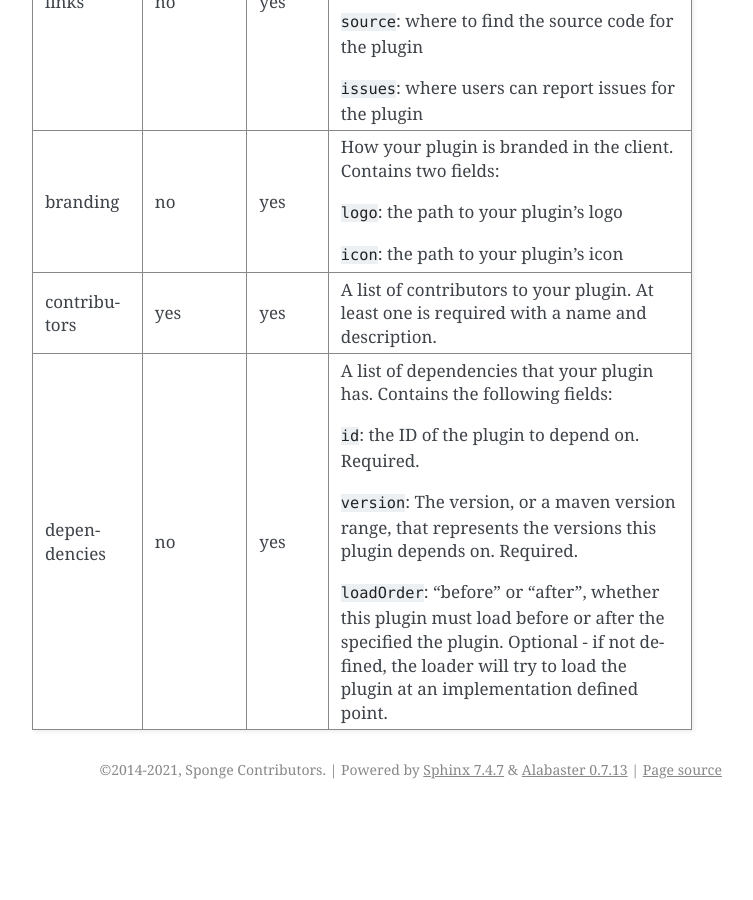
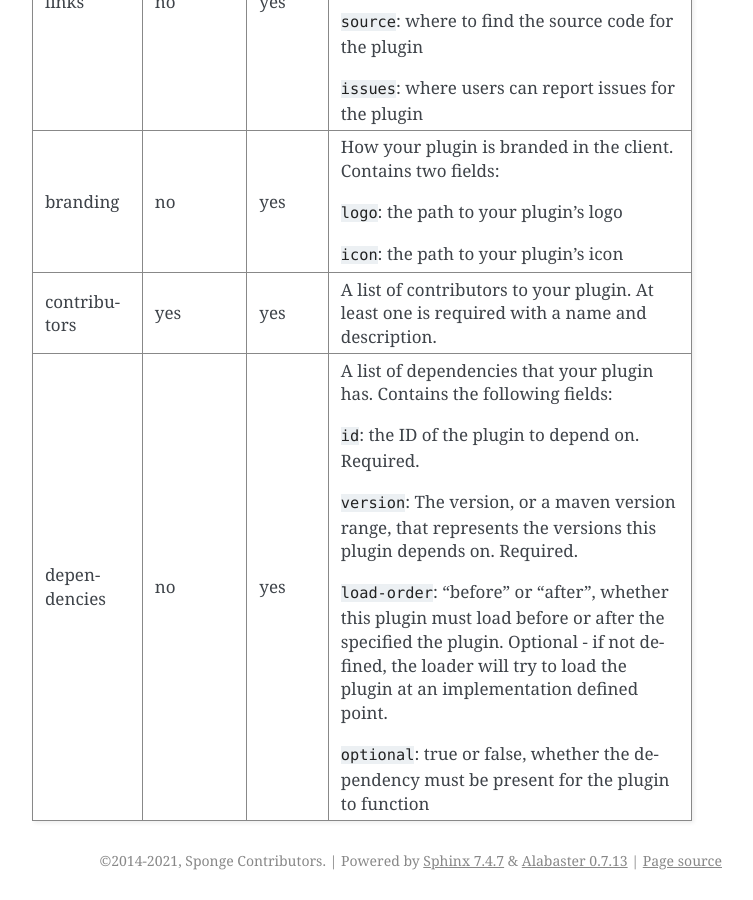
Before and after one commit to SpongePowered/SpongeDocs, a Sphinx documentation site: the page built from source/plugin/plugin-meta.rst, in a window 1280 px wide and 900 px high, scrolled down 3284 px. Shown: the whole window, without its empty margins (388-1141 px from the left). Built offline with Sphinx 7.4.7, drawn with Linux system fonts in a browser that asks for light colours; before the commit the page ends 4093 px from its top, so only the background shows below that.

Commit message:
Update dependencies section of plugin meta page

```diff
--- a/source/plugin/plugin-meta.rst
+++ b/source/plugin/plugin-meta.rst
@@ -165,8 +165,11 @@ can be overridden on a per plugin basis.
 |              |               |               | ``version``: The version, or a maven version range, that  |
 |              |               |               | represents the versions this plugin depends on. Required. |
 |              |               |               |                                                           |
-|              |               |               | ``loadOrder``: "before" or "after", whether this plugin   |
+|              |               |               | ``load-order``: "before" or "after", whether this plugin  |
 |              |               |               | must load before or after the specified the plugin.       |
 |              |               |               | Optional - if not defined, the loader will try to load    |
 |              |               |               | the plugin at an implementation defined point.            |
+|              |               |               |                                                           |
+|              |               |               | ``optional``: true or false, whether the dependency must  |
+|              |               |               | be present for the plugin to function                     |
 +--------------+---------------+---------------+-----------------------------------------------------------+
```
